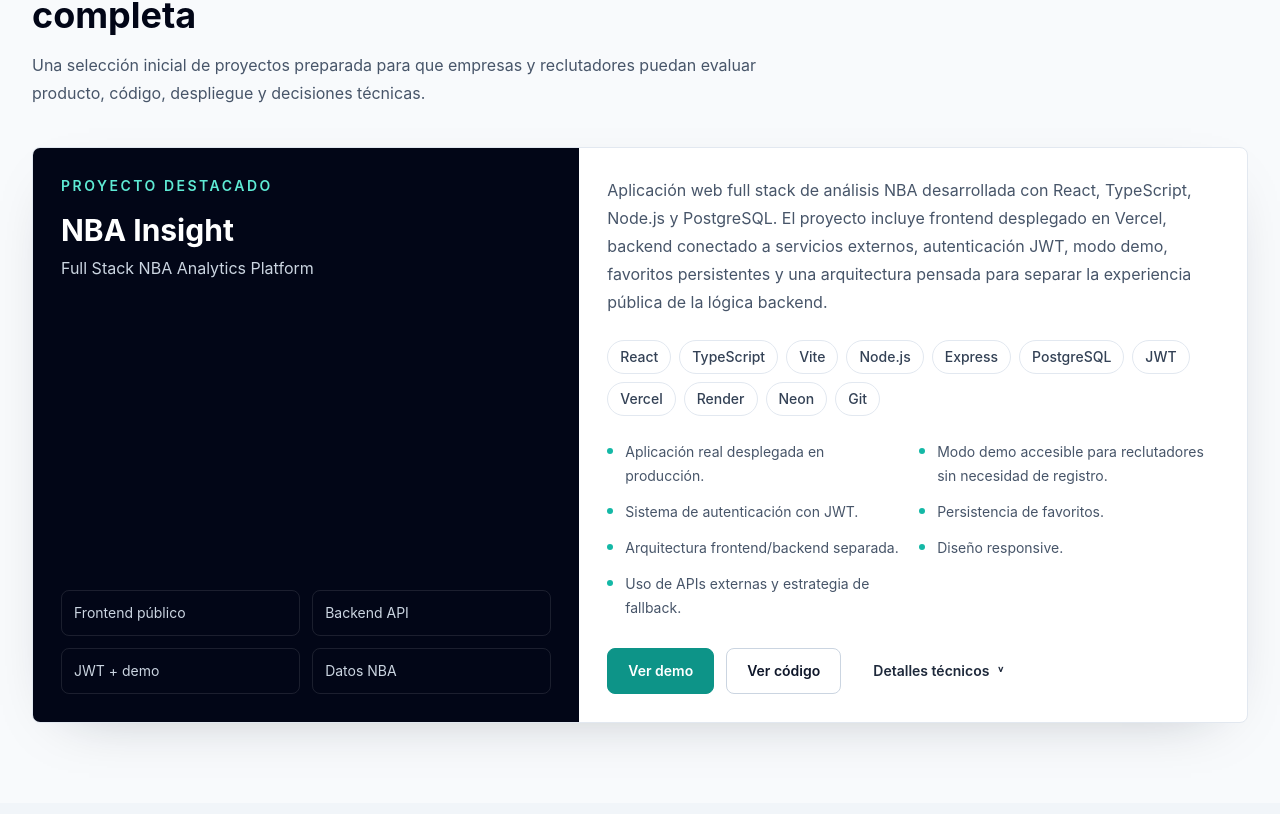
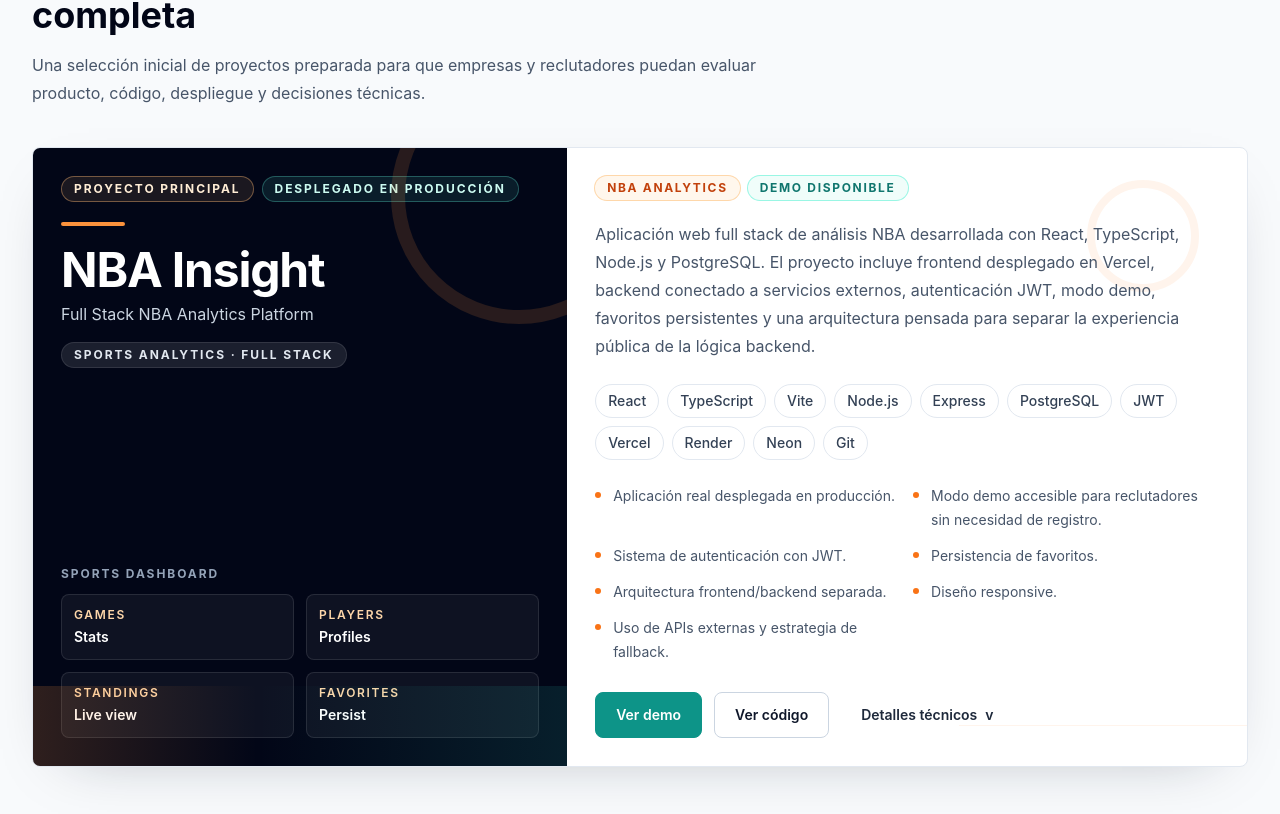
Before and after one commit to Balbib99/balbino-portfolio, a React (Vite) app: page / in a window 1280 px wide. Shown: the part 3066-3880 px from the top of the page. Built offline with nearby package versions, Linux system fonts and the light colour scheme.

Commit message:
Mejora de Trajeta Proyecto NBA

```diff
--- a/src/components/ProjectCard.tsx
+++ b/src/components/ProjectCard.tsx
@@ -1,4 +1,5 @@
 import { useState } from "react";
+import type { ReactNode } from "react";
 import type { Project } from "../data/portfolioData";
 import { LinkButton } from "./LinkButton";
 import { SkillBadge } from "./SkillBadge";
@@ -7,41 +8,127 @@
   project: Project;
 };
 
+const pipelineItems = ["Frontend", "Backend", "Base de datos", "Deploy"];
+
+const getBadgeClassName = (index: number) =>
+  index % 2 === 0
+    ? "border-orange-300/40 bg-orange-300/10 text-orange-100 dark:border-orange-300/30 dark:bg-orange-300/10"
+    : "border-teal-300/30 bg-teal-300/10 text-teal-100 dark:border-teal-300/30 dark:bg-teal-300/10";
+
+const CaseStudySection = ({
+  title,
+  children,
+  accent = false,
+}: {
+  title: string;
+  children: ReactNode;
+  accent?: boolean;
+}) => (
+  <section
+    className={`rounded-lg border p-5 ${
+      accent
+        ? "border-teal-200 bg-teal-50/70 dark:border-teal-900 dark:bg-teal-950/20"
+        : "border-slate-200 bg-white dark:border-slate-800 dark:bg-slate-900"
+    }`}
+  >
+    <h4 className="text-sm font-bold uppercase tracking-[0.16em] text-teal-700 dark:text-teal-300">{title}</h4>
+    <div className="mt-3 text-sm leading-6 text-slate-600 dark:text-slate-300">{children}</div>
+  </section>
+);
+
 export const ProjectCard = ({ project }: ProjectCardProps) => {
   const [isCaseStudyOpen, setIsCaseStudyOpen] = useState(false);
   const caseStudyId = `${project.name.toLowerCase().replace(/\s+/g, "-")}-case-study`;
 
   return (
-    <article className="overflow-hidden rounded-lg border border-slate-200 bg-white shadow-soft transition duration-200 hover:border-teal-200 dark:border-slate-800 dark:bg-slate-900 dark:hover:border-teal-800">
-      <div className="grid gap-0 lg:grid-cols-[0.9fr_1.1fr]">
-        <div className="flex min-h-72 flex-col justify-between bg-slate-950 p-7 text-white dark:bg-slate-900">
+    <article className="relative overflow-hidden rounded-lg border border-slate-200 bg-white shadow-soft transition duration-200 hover:border-orange-200 dark:border-slate-800 dark:bg-slate-900 dark:hover:border-orange-900/70">
+      <div
+        aria-hidden="true"
+        className="pointer-events-none absolute inset-0 opacity-[0.08] dark:opacity-[0.06]"
+      >
+        <div className="absolute -left-24 top-10 h-72 w-72 rounded-full border-[18px] border-orange-500" />
+        <div className="absolute -left-6 top-0 h-96 w-40 rounded-full border-r-[10px] border-orange-500" />
+        <div className="absolute right-12 top-8 h-28 w-28 rounded-full border-[8px] border-orange-500" />
+        <div className="absolute bottom-10 right-0 h-px w-72 bg-orange-500" />
+      </div>
+      <div className="grid gap-0 lg:grid-cols-[0.88fr_1.12fr]">
+        <div className="relative flex min-h-80 flex-col justify-between overflow-hidden bg-slate-950 p-7 text-white dark:bg-slate-900">
+          <div
+            aria-hidden="true"
+            className="pointer-events-none absolute -right-20 -top-20 h-64 w-64 rounded-full border-[14px] border-orange-400/15"
+          />
+          <div
+            aria-hidden="true"
+            className="pointer-events-none absolute bottom-0 left-0 h-20 w-full bg-[linear-gradient(90deg,rgba(251,146,60,0.18),transparent_42%,rgba(45,212,191,0.12))]"
+          />
           <div>
-            <p className="text-sm font-semibold uppercase tracking-[0.18em] text-teal-300">Proyecto destacado</p>
-            <h3 className="mt-4 text-3xl font-bold">{project.name}</h3>
+            <div className="flex flex-wrap gap-2">
+              {project.badges.slice(0, 2).map((badge, index) => (
+                <span
+                  key={badge}
+                  className={`rounded-full border px-3 py-1 text-xs font-bold uppercase tracking-[0.16em] ${getBadgeClassName(index)}`}
+                >
+                  {badge}
+                </span>
+              ))}
+            </div>
+            <div className="mt-5 h-1 w-16 rounded-full bg-orange-400" />
+            <h3 className="mt-5 text-4xl font-bold tracking-tight sm:text-5xl">{project.name}</h3>
             <p className="mt-2 text-base text-slate-300">{project.subtitle}</p>
+            <p className="mt-4 inline-flex rounded-full border border-white/10 bg-white/10 px-3 py-1 text-xs font-bold uppercase tracking-[0.16em] text-slate-200">
+              Sports Analytics · Full Stack
+            </p>
           </div>
-          <div className="mt-8 grid grid-cols-2 gap-3 text-sm text-slate-300">
-            <span className="rounded-lg border border-white/10 p-3">Frontend público</span>
-            <span className="rounded-lg border border-white/10 p-3">Backend API</span>
-            <span className="rounded-lg border border-white/10 p-3">JWT + demo</span>
-            <span className="rounded-lg border border-white/10 p-3">Datos NBA</span>
+
+          <div className="mt-8">
+            <p className="text-xs font-bold uppercase tracking-[0.16em] text-slate-400">Sports dashboard</p>
+            <div className="mt-3 grid grid-cols-2 gap-3 text-sm text-slate-300">
+              {project.dashboardItems.map((item) => (
+                <div
+                  key={item.label}
+                  className="rounded-lg border border-white/10 bg-white/5 p-3 transition duration-200 hover:border-orange-300/40 hover:bg-orange-300/10"
+                >
+                  <p className="text-xs font-semibold uppercase tracking-[0.14em] text-orange-200">{item.label}</p>
+                  <p className="mt-1 font-semibold text-white">{item.value}</p>
+                </div>
+              ))}
+            </div>
           </div>
         </div>
-        <div className="p-7">
-          <p className="text-base leading-7 text-slate-600 dark:text-slate-300">{project.description}</p>
+
+        <div className="relative p-7">
+          <div className="flex flex-wrap gap-2">
+            {project.badges.slice(2).map((badge, index) => (
+              <span
+                key={badge}
+                className={`rounded-full px-3 py-1 text-xs font-bold uppercase tracking-[0.14em] ${
+                  index === 0
+                    ? "bg-orange-50 text-orange-700 ring-1 ring-orange-200 dark:bg-orange-950/30 dark:text-orange-300 dark:ring-orange-900/70"
+                    : "bg-teal-50 text-teal-700 ring-1 ring-teal-200 dark:bg-teal-950/40 dark:text-teal-300 dark:ring-teal-900/70"
+                }`}
+              >
+                {badge}
+              </span>
+            ))}
+          </div>
+
+          <p className="mt-5 text-base leading-7 text-slate-600 dark:text-slate-300">{project.description}</p>
+
           <div className="mt-6 flex flex-wrap gap-2">
             {project.technologies.map((technology) => (
               <SkillBadge key={technology} label={technology} />
             ))}
           </div>
+
           <ul className="mt-6 grid gap-3 text-sm leading-6 text-slate-600 dark:text-slate-300 sm:grid-cols-2">
             {project.highlights.map((highlight) => (
               <li key={highlight} className="flex gap-3">
-                <span className="mt-2 h-1.5 w-1.5 shrink-0 rounded-full bg-teal-500" />
+                <span className="mt-2 h-1.5 w-1.5 shrink-0 rounded-full bg-orange-500" />
                 <span>{highlight}</span>
               </li>
             ))}
           </ul>
+
           <div className="mt-7 flex flex-wrap gap-3">
             <LinkButton href={project.links.demo} target="_blank" rel="noreferrer" variant="primary">
               Ver demo
@@ -58,7 +145,7 @@
             >
               Detalles técnicos
               <span className={`transition-transform duration-200 ${isCaseStudyOpen ? "rotate-180" : ""}`} aria-hidden="true">
-                ˅
+                v
               </span>
             </button>
           </div>
@@ -70,31 +157,62 @@
             }`}
           >
             <div className="overflow-hidden">
-              <div className="rounded-lg border border-slate-200 bg-slate-50 p-5 dark:border-slate-800 dark:bg-slate-950/50">
-                <div className="grid gap-5 md:grid-cols-2">
-                  <div>
-                    <h4 className="text-sm font-bold uppercase tracking-[0.16em] text-teal-700 dark:text-teal-300">Problema</h4>
-                    <p className="mt-2 text-sm leading-6 text-slate-600 dark:text-slate-300">{project.caseStudy.problem}</p>
+              <div className="rounded-lg border border-slate-200 bg-slate-50 p-4 dark:border-slate-800 dark:bg-slate-950/50 sm:p-5">
+                <div className="grid gap-4 md:grid-cols-2">
+                  <CaseStudySection title="Problema">
+                    <p>{project.caseStudy.problem}</p>
+                  </CaseStudySection>
+                  <CaseStudySection title="Solución">
+                    <p>{project.caseStudy.solution}</p>
+                  </CaseStudySection>
+                </div>
+
+                <div className="mt-4 rounded-lg border border-slate-200 bg-white p-5 dark:border-slate-800 dark:bg-slate-900">
+                  <h4 className="text-sm font-bold uppercase tracking-[0.16em] text-teal-700 dark:text-teal-300">Arquitectura</h4>
+                  <div className="mt-4 grid gap-3 sm:grid-cols-4">
+                    {pipelineItems.map((item, index) => (
+                      <div key={item} className="rounded-lg border border-slate-200 bg-slate-50 p-3 transition duration-200 hover:border-orange-200 hover:bg-orange-50/70 dark:border-slate-800 dark:bg-slate-950/50 dark:hover:border-orange-900/70 dark:hover:bg-orange-950/20">
+                        <p className="text-xs font-bold uppercase tracking-[0.14em] text-slate-500 dark:text-slate-400">
+                          Paso {index + 1}
+                        </p>
+                        <p className="mt-1 text-sm font-semibold text-slate-950 dark:text-white">{item}</p>
+                      </div>
+                    ))}
                   </div>
-                  <div>
-                    <h4 className="text-sm font-bold uppercase tracking-[0.16em] text-teal-700 dark:text-teal-300">Solución</h4>
-                    <p className="mt-2 text-sm leading-6 text-slate-600 dark:text-slate-300">{project.caseStudy.solution}</p>
-                  </div>
-                </div>
-                <div className="mt-5">
-                  <h4 className="text-sm font-bold uppercase tracking-[0.16em] text-teal-700 dark:text-teal-300">Decisiones técnicas</h4>
-                  <ul className="mt-3 grid gap-2 text-sm leading-6 text-slate-600 dark:text-slate-300 sm:grid-cols-2">
-                    {project.caseStudy.technicalDecisions.map((decision) => (
-                      <li key={decision} className="flex gap-3">
-                        <span className="mt-2 h-1.5 w-1.5 shrink-0 rounded-full bg-teal-500" />
-                        <span>{decision}</span>
+                  <ul className="mt-5 grid gap-2 text-sm leading-6 text-slate-600 dark:text-slate-300 md:grid-cols-2">
+                    {project.caseStudy.architecture.map((item) => (
+                      <li key={item} className="flex gap-3">
+                        <span className="mt-2 h-1.5 w-1.5 shrink-0 rounded-full bg-orange-500" />
+                        <span>{item}</span>
                       </li>
                     ))}
                   </ul>
                 </div>
-                <div className="mt-5 border-t border-slate-200 pt-5 dark:border-slate-800">
-                  <h4 className="text-sm font-bold uppercase tracking-[0.16em] text-teal-700 dark:text-teal-300">Aprendizaje</h4>
-                  <p className="mt-2 text-sm leading-6 text-slate-600 dark:text-slate-300">{project.caseStudy.learning}</p>
+
+                <div className="mt-4 grid gap-4 md:grid-cols-3">
+                  <CaseStudySection title="Rol en el proyecto" accent>
+                    <p>{project.caseStudy.role}</p>
+                  </CaseStudySection>
+                  <CaseStudySection title="Resultado" accent>
+                    <p>{project.caseStudy.result}</p>
+                  </CaseStudySection>
+                  <CaseStudySection title="Aprendizaje" accent>
+                    <p>{project.caseStudy.learning}</p>
+                  </CaseStudySection>
+                </div>
+
+                <div className="mt-4 rounded-lg border border-slate-200 bg-white p-5 dark:border-slate-800 dark:bg-slate-900">
+                  <h4 className="text-sm font-bold uppercase tracking-[0.16em] text-teal-700 dark:text-teal-300">Decisiones técnicas</h4>
+                  <div className="mt-4 flex flex-wrap gap-2">
+                    {project.caseStudy.technicalDecisions.map((decision) => (
+                      <span
+                        key={decision}
+                        className="rounded-full border border-slate-200 bg-slate-50 px-3 py-1.5 text-sm font-medium text-slate-700 dark:border-slate-700 dark:bg-slate-950/50 dark:text-slate-200"
+                      >
+                        {decision}
+                      </span>
+                    ))}
+                  </div>
                 </div>
               </div>
             </div>
--- a/src/data/portfolioData.ts
+++ b/src/data/portfolioData.ts
@@ -13,13 +13,21 @@
 export type CaseStudy = {
   problem: string;
   solution: string;
+  architecture: string[];
+  role: string;
   technicalDecisions: string[];
+  result: string;
   learning: string;
 };
 
 export type Project = {
   name: string;
   subtitle: string;
+  badges: string[];
+  dashboardItems: {
+    label: string;
+    value: string;
+  }[];
   description: string;
   technologies: string[];
   highlights: string[];
@@ -157,6 +165,13 @@
   {
     name: "NBA Insight",
     subtitle: "Full Stack NBA Analytics Platform",
+    badges: ["Proyecto principal", "Desplegado en producción", "NBA Analytics", "Demo disponible"],
+    dashboardItems: [
+      { label: "Games", value: "Stats" },
+      { label: "Players", value: "Profiles" },
+      { label: "Standings", value: "Live view" },
+      { label: "Favorites", value: "Persist" },
+    ],
     description:
       "Aplicación web full stack de análisis NBA desarrollada con React, TypeScript, Node.js y PostgreSQL. El proyecto incluye frontend desplegado en Vercel, backend conectado a servicios externos, autenticación JWT, modo demo, favoritos persistentes y una arquitectura pensada para separar la experiencia pública de la lógica backend.",
     technologies: [
@@ -186,6 +201,17 @@
         "Quería construir una plataforma web que permitiese consultar información NBA de forma clara, moderna y accesible, demostrando una arquitectura full stack real y desplegada en producción.",
       solution:
         "Desarrollé una aplicación con frontend en React y TypeScript, backend en Node.js y Express, autenticación con JWT, persistencia de favoritos y despliegue usando Vercel, Render y Neon.",
+      architecture: [
+        "Frontend en React, TypeScript y Vite.",
+        "Backend con Node.js y Express.",
+        "Base de datos PostgreSQL alojada en Neon.",
+        "Despliegue del frontend en Vercel.",
+        "Despliegue del backend en Render.",
+        "Modo demo con persistencia local para permitir que cualquier recruiter pruebe la aplicación sin registrarse.",
+        "Integración con APIs externas para datos NBA.",
+      ],
+      role:
+        "Diseñé y desarrollé la aplicación completa, desde la estructura frontend y la experiencia de usuario hasta la integración backend, autenticación, persistencia de favoritos y despliegue.",
       technicalDecisions: [
         "Separación entre frontend y backend.",
         "Modo demo accesible sin registro.",
@@ -193,7 +219,10 @@
         "Uso de APIs externas.",
         "Estrategia de fallback para mantener una experiencia estable.",
         "Diseño responsive orientado a producto.",
+        "Separación entre experiencia pública y lógica backend.",
       ],
+      result:
+        "Una aplicación funcional y desplegada que puede ser probada directamente por reclutadores, mostrando capacidades de desarrollo frontend, backend, integración de datos, autenticación, despliegue y diseño de producto.",
       learning:
         "Este proyecto me permitió reforzar conocimientos de arquitectura full stack, despliegue real, autenticación, consumo de APIs externas, persistencia de datos y experiencia de usuario.",
     },
```
